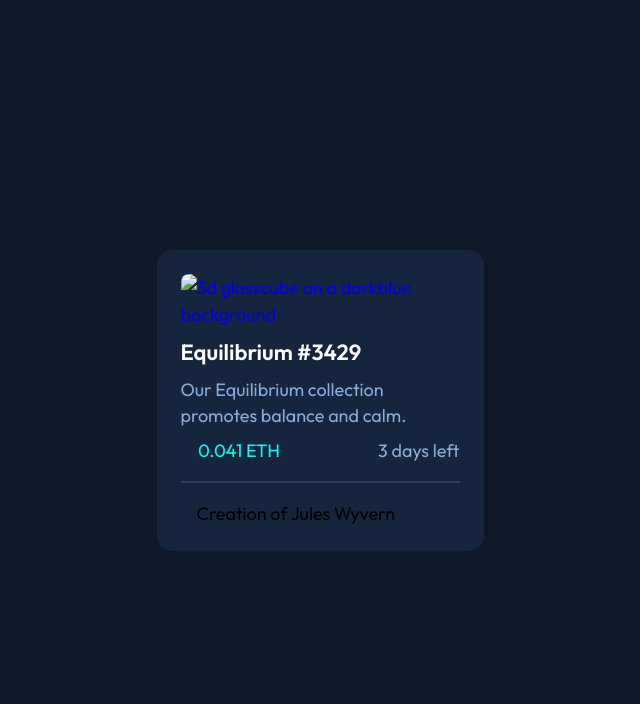
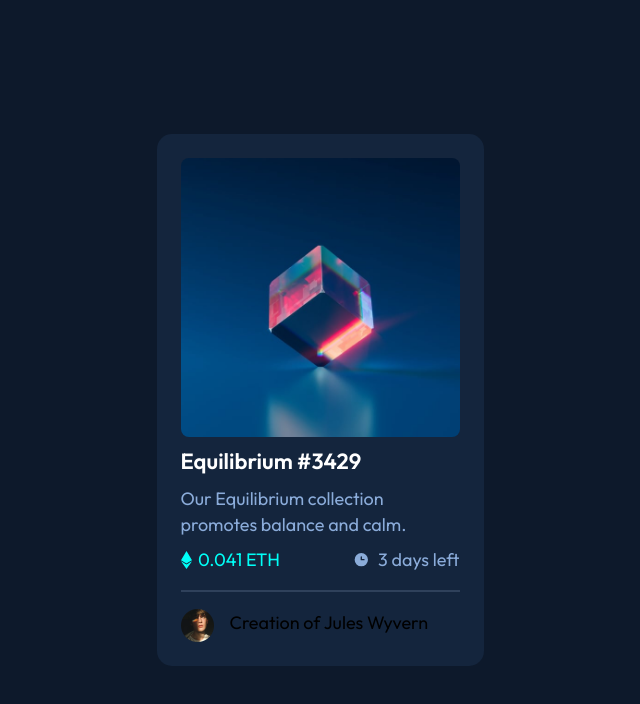
Before and after one commit to Thewatcher13/NFT-card, a plain HTML site: page index.html in a window 1280 px wide. Shown: the whole page, without its empty margins (320-960 px from the left). Drawn offline with Linux system fonts and the light colour scheme; the site is published under a folder, as on GitHub Pages, so addresses that start at the root find nothing.

Commit message:
Update index.html

```diff
--- a/index.html
+++ b/index.html
@@ -17,8 +17,8 @@
   <main>
     <div class="wrapper">
       <a class="link__tag" href="https://www.google.com/"> <!--VERPLAATSEN MET REPO GITHUB-->
-        <img class="img photo__glasscube" src="/images/image-equilibrium.jpg" alt="3d glasscube on a darkblue background">
-        <img class="img photo__hover" src="/images/icon-view.svg" alt="">
+        <img class="img photo__glasscube" src="./images/image-equilibrium.jpg" alt="3d glasscube on a darkblue background">
+        <img class="img photo__hover" src="./images/icon-view.svg" alt="">
       </a>
 
        <a href="https://www.google.com/"><h1 class="title">Equilibrium #3429</h1></a>  <!--VERPLAATSEN MET REPO GITHUB-->
@@ -28,17 +28,17 @@
       </p>
       <div class="flex__container">
         <div class="eth__container">
-          <img class="eth__sign" src="/images/icon-ethereum.svg" alt="">
+          <img class="eth__sign" src="./images/icon-ethereum.svg" alt="">
           <p>0.041 ETH</p>
         </div>
         <div class="time__container">
-          <img src="/images/icon-clock.svg" alt="">
+          <img src="./images/icon-clock.svg" alt="">
           <p>3 days left</p>
         </div>
       </div>
       <hr class="line">
       <footer class="footer__container">
-        <img class="profile__picture" src="/images/image-avatar.png" alt="">
+        <img class="profile__picture" src="./images/image-avatar.png" alt="">
         <p>
           Creation of <span>Jules Wyvern</span>
         </p>
```
